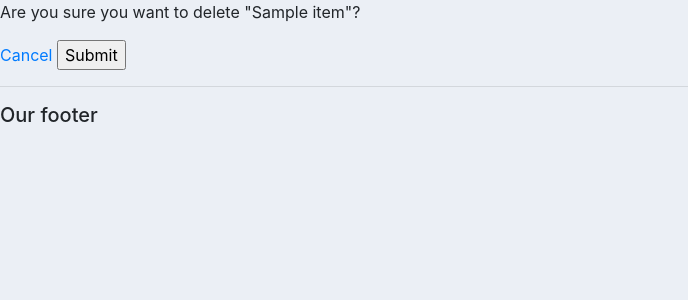
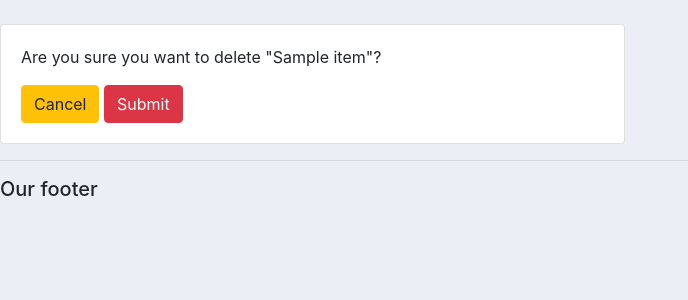
Before and after one commit to tawhidularefindcc/crm, a Django app: template accounts/templates/accounts/delete.html in a window 1280 px wide. Shown: the part 59-359 px from the top of the page, without its empty margins (0-688 px from the left). Run offline with Django 3.2, Linux system fonts and the light colour scheme; the template is opened without the code that fills it: most values are stand-ins (such as "Sample title", 1, 10 or a date in 2020); some libraries are stand-ins or nearby versions.

Commit message:
Update delete.html

```diff
--- a/accounts/templates/accounts/delete.html
+++ b/accounts/templates/accounts/delete.html
@@ -1,11 +1,23 @@
 {% extends 'accounts/main.html' %}
 {% load static %}
 {% block content %}
-    <p>Are you sure you want to delete "{{item}}"?</p>
+<br>
+<div class="row">
+	<div class="col-md-6">
+		<div class="card card-body">
 
-    <form action="{% url 'delete_order' item.id %}" method="POST">
-        {% csrf_token %}
-        <a href="{% url 'home' %}">Cancel</a>
-        <input type="submit" name="Confirm">
-    </form>
+
+			<p>Are you sure you want to delete "{{item}}"?</p>
+
+			<form action="{% url 'delete_order' item.id  %}" method="POST">
+
+				{% csrf_token %}
+				<a class="btn btn-warning" href="{% url 'home' %}">Cancel</a>
+
+				<input class="btn btn-danger" type="submit" name="Confirm">
+			</form>
+		</div>
+	</div>
+</div>
+
 {% endblock %}
```
